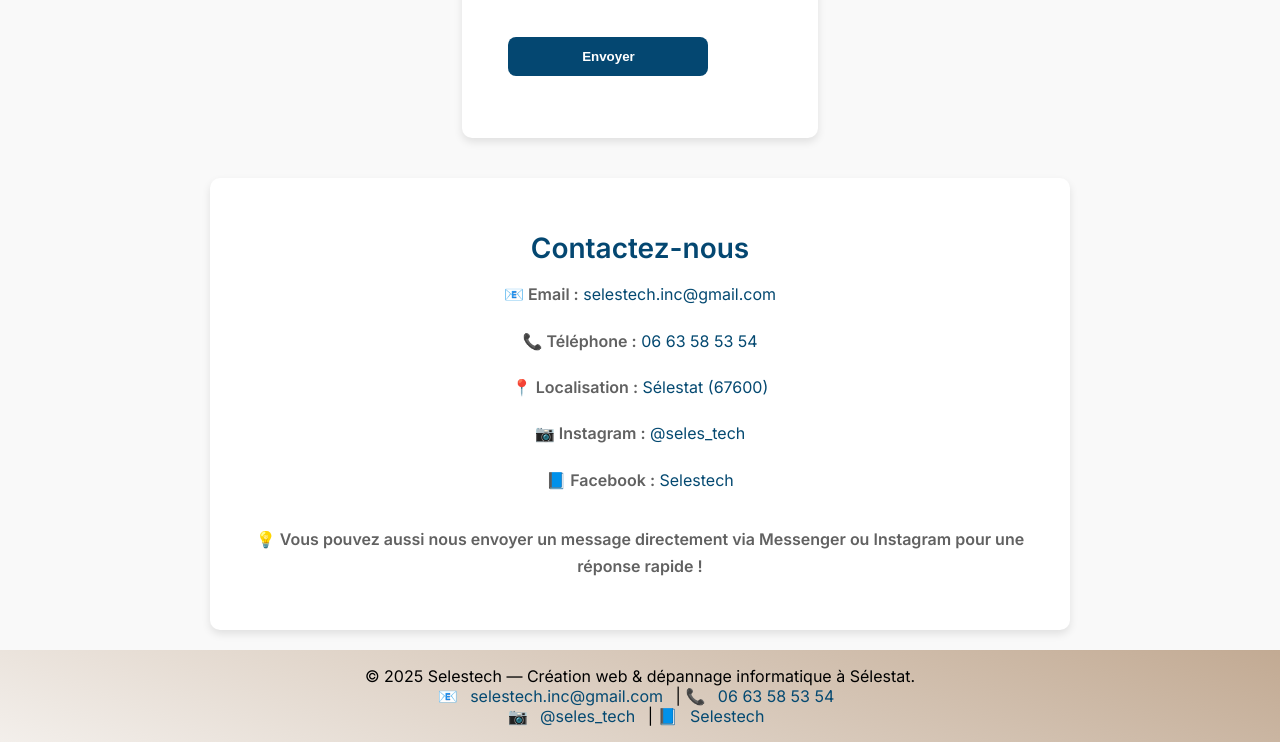
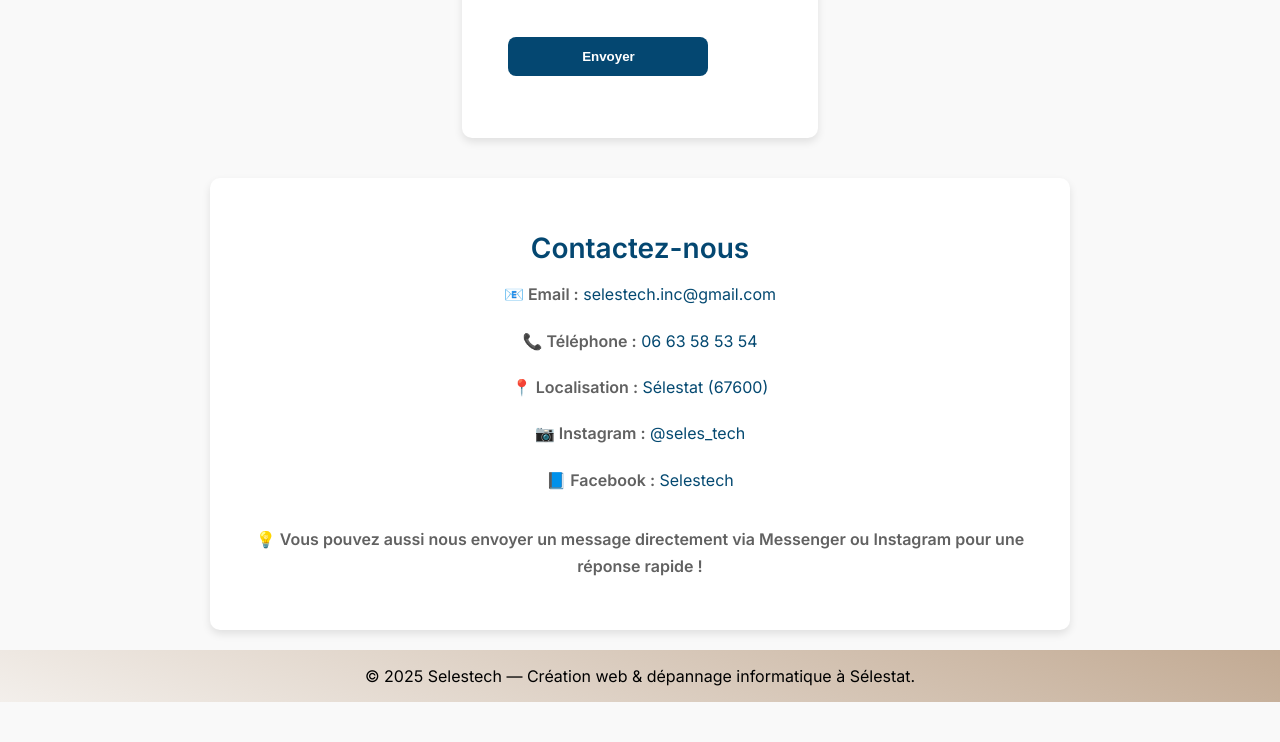
Before and after one commit to Selestech/Selestech.github.io, a plain HTML site: page contact.html in a window 1280 px wide. Shown: the part 673-1415 px from the top of the page. After the commit the page ends 1375 px from the top, so only its background shows below. Drawn offline with Linux system fonts and the light colour scheme.

Commit message:
Update contact.html

```diff
--- a/contact.html
+++ b/contact.html
@@ -52,9 +52,7 @@
   </section>
 
   <footer>
-    &copy; 2025 Selestech — Création web & dépannage informatique à Sélestat.<br />
-    📧 <a href="mailto:selestech.inc@gmail.com">selestech.inc@gmail.com</a> | 📞 <a href="tel:+33663585354">06 63 58 53 54</a><br />
-    📷 <a href="https://instagram.com/seles_tech" target="_blank">@seles_tech</a> | 📘 <a href="https://www.facebook.com/share/1GsHa6gbmF/?mibextid=wwXIfr" target="_blank">Selestech</a>
-  </footer>
+    &copy; 2025 Selestech — Création web & dépannage informatique à Sélestat.
+    </footer>
 </body>
 </html>
```
